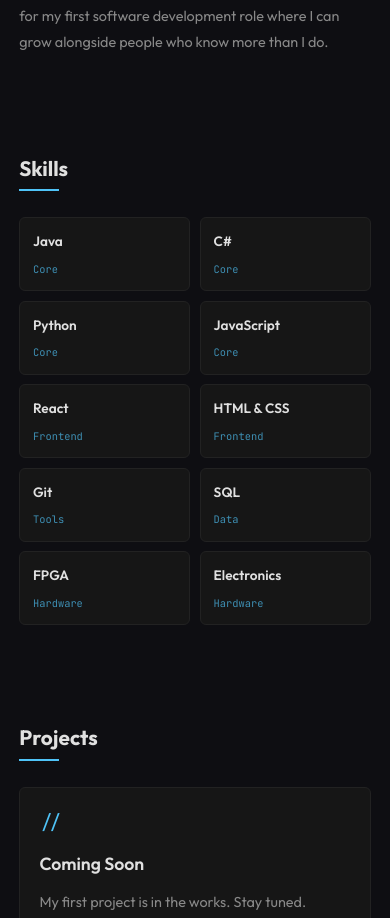
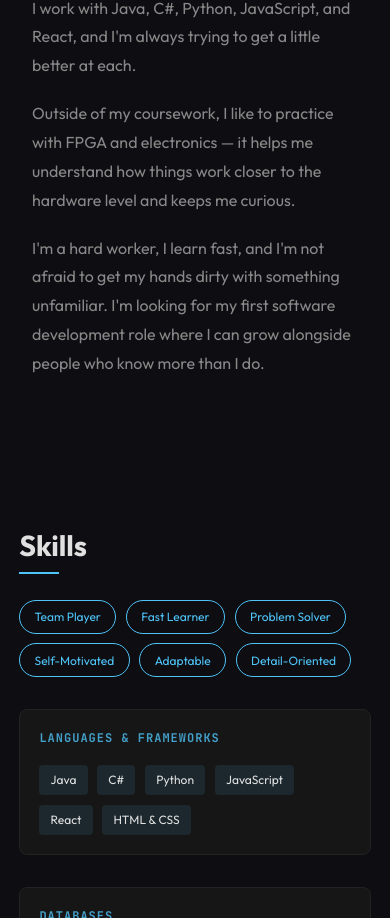
Before and after one commit to alexander-dovbush/portfolio, a React (Vite) app: page / in a window 390 px wide. Shown: the part 1082-2000 px from the top of the page. Built offline with nearby package versions, Linux system fonts and the light colour scheme.

Commit message:
updated skills section

```diff
--- a/src/components/Skills.css
+++ b/src/components/Skills.css
@@ -4,35 +4,120 @@
   margin: 0 auto;
 }
 
-.skills-grid {
-  display: grid;
-  grid-template-columns: repeat(auto-fill, minmax(160px, 1fr));
-  gap: 1rem;
+/* Soft skills */
+.skills-soft {
+  display: flex;
+  flex-wrap: wrap;
+  gap: 0.8rem;
+  margin-bottom: 3rem;
 }
 
-.skill-card {
+.soft-tag {
+  padding: 0.6rem 1.4rem;
+  border: 1px solid var(--accent);
+  border-radius: 50px;
+  color: var(--accent);
+  font-size: 0.9rem;
+  font-weight: 500;
+  transition: all 0.3s ease;
+}
+
+.soft-tag:hover {
+  background: var(--accent);
+  color: var(--bg-primary);
+}
+
+/* Tech sections */
+.tech-sections {
+  display: flex;
+  flex-direction: column;
+  gap: 2rem;
+}
+
+.tech-group {
   background: var(--bg-card);
   border: 1px solid var(--border);
-  border-radius: 6px;
-  padding: 1.2rem;
-  display: flex;
-  flex-direction: column;
-  gap: 0.5rem;
+  border-radius: 8px;
+  padding: 1.5rem;
   transition: border-color 0.3s ease;
 }
 
-.skill-card:hover {
+.tech-group:hover {
   border-color: var(--accent);
 }
 
-.skill-name {
-  font-weight: 600;
-  font-size: 1rem;
+.tech-group-title {
+  font-family: var(--font-mono);
+  font-size: 0.8rem;
+  color: var(--accent);
+  text-transform: uppercase;
+  letter-spacing: 1.5px;
+  margin-bottom: 1rem;
+  opacity: 0.8;
 }
 
-.skill-label {
-  font-family: var(--font-mono);
-  font-size: 0.75rem;
-  color: var(--accent);
-  opacity: 0.7;
+.tech-tags {
+  display: flex;
+  flex-wrap: wrap;
+  gap: 0.6rem;
 }
+
+.tech-tag {
+  padding: 0.5rem 1.2rem;
+  background: var(--accent-dim);
+  border-radius: 4px;
+  color: var(--text-primary);
+  font-size: 0.85rem;
+  font-weight: 500;
+  transition: all 0.3s ease;
+}
+
+.tech-tag:hover {
+  background: var(--accent);
+  color: var(--bg-primary);
+}
+
+/* Mobile */
+@media (max-width: 768px) {
+  .skills {
+    padding: 3.5rem 1.5rem;
+  }
+
+  .skills-soft {
+    gap: 0.6rem;
+  }
+
+  .soft-tag {
+    padding: 0.5rem 1rem;
+    font-size: 0.8rem;
+  }
+
+  .tech-group {
+    padding: 1.2rem;
+  }
+
+  .tech-tag {
+    padding: 0.4rem 0.9rem;
+    font-size: 0.8rem;
+  }
+}
+
+@media (max-width: 480px) {
+  .skills {
+    padding: 3rem 1.2rem;
+  }
+
+  .soft-tag {
+    padding: 0.4rem 0.8rem;
+    font-size: 0.75rem;
+  }
+
+  .tech-tag {
+    padding: 0.35rem 0.7rem;
+    font-size: 0.75rem;
+  }
+
+  .tech-group-title {
+    font-size: 0.7rem;
+  }
+}
--- a/src/components/Skills.jsx
+++ b/src/components/Skills.jsx
@@ -1,29 +1,94 @@
 import "./Skills.css";
 
 function Skills() {
-  const skills = [
-    { name: "Java", level: "Core" },
-    { name: "C#", level: "Core" },
-    { name: "Python", level: "Core" },
-    { name: "JavaScript", level: "Core" },
-    { name: "React", level: "Frontend" },
-    { name: "HTML & CSS", level: "Frontend" },
-    { name: "Git", level: "Tools" },
-    { name: "SQL", level: "Data" },
-    { name: "FPGA", level: "Hardware" },
-    { name: "Electronics", level: "Hardware" },
+  const softSkills = [
+    "Team Player",
+    "Fast Learner",
+    "Problem Solver",
+    "Self-Motivated",
+    "Adaptable",
+    "Detail-Oriented",
   ];
+
+  const languages = [
+    "Java",
+    "C#",
+    "Python",
+    "JavaScript",
+    "React",
+    "HTML & CSS",
+  ];
+
+  const databases = ["MySQL", "MongoDB"];
+
+  const hardware = ["FPGA", "Electronics"];
+
+  const networking = [
+    "CCNA",
+    "TCP/IP",
+    "DNS",
+    "DHCP",
+    "VLANs",
+    "Routing & Switching",
+  ];
+
+  const tools = ["PyCharm", "VS Code", "Visual Studio", "Eclipse", "Git"];
 
   return (
     <section id="skills" className="skills">
       <h2 className="section-title">Skills</h2>
-      <div className="skills-grid">
-        {skills.map((skill) => (
-          <div key={skill.name} className="skill-card">
-            <span className="skill-name">{skill.name}</span>
-            <span className="skill-label">{skill.level}</span>
+      <div className="skills-soft">
+        {softSkills.map((skill) => (
+          <span key={skill} className="soft-tag">
+            {skill}
+          </span>
+        ))}
+      </div>
+
+      <div className="tech-sections">
+        <div className="tech-group">
+          <h3 className="tech-group-title">Languages & Frameworks</h3>
+          <div className="tech-tags">
+            {languages.map((lang) => (
+              <span key={lang} className="tech-tag">
+                {lang}
+              </span>
+            ))}
           </div>
-        ))}
+        </div>
+
+        <div className="tech-group">
+          <h3 className="tech-group-title">Databases</h3>
+          <div className="tech-tags">
+            {databases.map((db) => (
+              <span key={db} className="tech-tag">
+                {db}
+              </span>
+            ))}
+          </div>
+        </div>
+
+        <div className="tech-group">
+          <h3 className="tech-group-title">Networking</h3>
+          <div className="tech-tags">
+            {networking.map((net) => (
+              <span key={net} className="tech-tag">
+                {net}
+              </span>
+            ))}
+          </div>
+        </div>
+
+        <div className="tech-group">
+          <h3 className="tech-group-title">Development Tools</h3>
+          <div className="tech-tags">
+            {tools.map((tool) => (
+              <span key={tool} className="tech-tag">
+                {tool}
+              </span>
+            ))}
+          </div>
+        </div>
       </div>
     </section>
   );
--- a/src/styles/mobile.css
+++ b/src/styles/mobile.css
@@ -1,136 +1,124 @@
+.skills {
+  padding: 6rem 2rem;
+  max-width: 750px;
+  margin: 0 auto;
+}
+
+/* Soft skills */
+.skills-soft {
+  display: flex;
+  flex-wrap: wrap;
+  gap: 0.8rem;
+  margin-bottom: 3rem;
+}
+
+.soft-tag {
+  padding: 0.6rem 1.4rem;
+  border: 1px solid var(--accent);
+  border-radius: 50px;
+  color: var(--accent);
+  font-size: 0.9rem;
+  font-weight: 500;
+  transition: all 0.3s ease;
+}
+
+.soft-tag:hover {
+  background: var(--accent);
+  color: var(--bg-primary);
+}
+
+/* Tech sections */
+.tech-sections {
+  display: flex;
+  flex-direction: column;
+  gap: 2rem;
+}
+
+.tech-group {
+  background: var(--bg-card);
+  border: 1px solid var(--border);
+  border-radius: 8px;
+  padding: 1.5rem;
+  transition: border-color 0.3s ease;
+}
+
+.tech-group:hover {
+  border-color: var(--accent);
+}
+
+.tech-group-title {
+  font-size: 0.85rem;
+  font-family: var(--font-mono);
+  color: var(--accent);
+  margin-bottom: 1rem;
+  text-transform: uppercase;
+  letter-spacing: 1px;
+  opacity: 0.8;
+}
+
+.tech-tags {
+  display: flex;
+  flex-wrap: wrap;
+  gap: 0.6rem;
+}
+
+.tech-tag {
+  padding: 0.5rem 1rem;
+  background: var(--accent-dim);
+  border-radius: 4px;
+  color: var(--text-primary);
+  font-size: 0.85rem;
+  font-weight: 500;
+  transition: all 0.3s ease;
+}
+
+.tech-tag:hover {
+  background: var(--accent);
+  color: var(--bg-primary);
+}
+
+/* Mobile */
 @media (max-width: 768px) {
-  .hero {
-    padding: 5rem 1.5rem 3rem;
-    min-height: 80vh;
+  .skills {
+    padding: 3.5rem 1.5rem;
   }
 
-  .hero-name {
-    font-size: 2.4rem;
-    word-break: break-word;
+  .skills-soft {
+    gap: 0.6rem;
+    margin-bottom: 2rem;
   }
 
-  .hero-title {
-    font-size: 1.1rem;
-  }
-
-  .hero-subtitle {
+  .soft-tag {
+    padding: 0.5rem 1rem;
     font-size: 0.8rem;
   }
 
-  .hero-buttons {
-    flex-direction: column;
-    gap: 0.8rem;
-  }
-
-  .btn {
-    text-align: center;
-    width: 100%;
-    padding: 0.9rem 1.5rem;
-    font-size: 1rem;
-  }
-
-  .about,
-  .skills,
-  .projects {
-    padding: 3.5rem 1.5rem;
-  }
-
-  .section-title {
-    font-size: 1.5rem;
-  }
-
-  .about-content p {
-    font-size: 0.95rem;
-  }
-
-  .skills-grid {
-    grid-template-columns: repeat(2, 1fr);
-    gap: 0.8rem;
-  }
-
-  .skill-card {
-    padding: 1rem;
-  }
-
-  .skill-name {
-    font-size: 0.9rem;
-  }
-
-  .projects-grid {
-    grid-template-columns: 1fr;
-  }
-
-  .project-card {
+  .tech-group {
     padding: 1.2rem;
   }
 
-  .footer {
-    padding: 2rem 1.5rem;
-  }
-
-  .codescreen-wrapper {
-    display: none;
-  }
-
-  .circuit-wrapper {
-    width: 30px;
-    opacity: 0.1;
+  .tech-tag {
+    padding: 0.4rem 0.8rem;
+    font-size: 0.8rem;
   }
 }
 
 @media (max-width: 480px) {
-  .hero {
-    padding: 4.5rem 1.2rem 2.5rem;
+  .skills {
+    padding: 3rem 1.2rem;
   }
 
-  .hero-name {
-    font-size: 1.9rem;
-  }
-
-  .hero-title {
-    font-size: 1rem;
-  }
-
-  .hero-subtitle {
+  .soft-tag {
+    padding: 0.4rem 0.9rem;
     font-size: 0.75rem;
   }
 
-  .hero-greeting {
-    font-size: 0.9rem;
+  .tech-tag {
+    padding: 0.35rem 0.7rem;
+    font-size: 0.75rem;
   }
 
-  .about,
-  .skills,
-  .projects {
-    padding: 3rem 1.2rem;
-  }
-
-  .section-title {
-    font-size: 1.3rem;
-  }
-
-  .about-content p {
-    font-size: 0.9rem;
-  }
-
-  .skills-grid {
-    grid-template-columns: repeat(2, 1fr);
-    gap: 0.6rem;
-  }
-
-  .skill-card {
-    padding: 0.8rem;
-  }
-
-  .skill-name {
-    font-size: 0.85rem;
-  }
-
-  .skill-label {
-    font-size: 0.65rem;
-  }
-
-  .circuit-wrapper {
-    display: none;
+  .tech-group-title {
+    font-size: 0.75rem;
   }
 }
```
